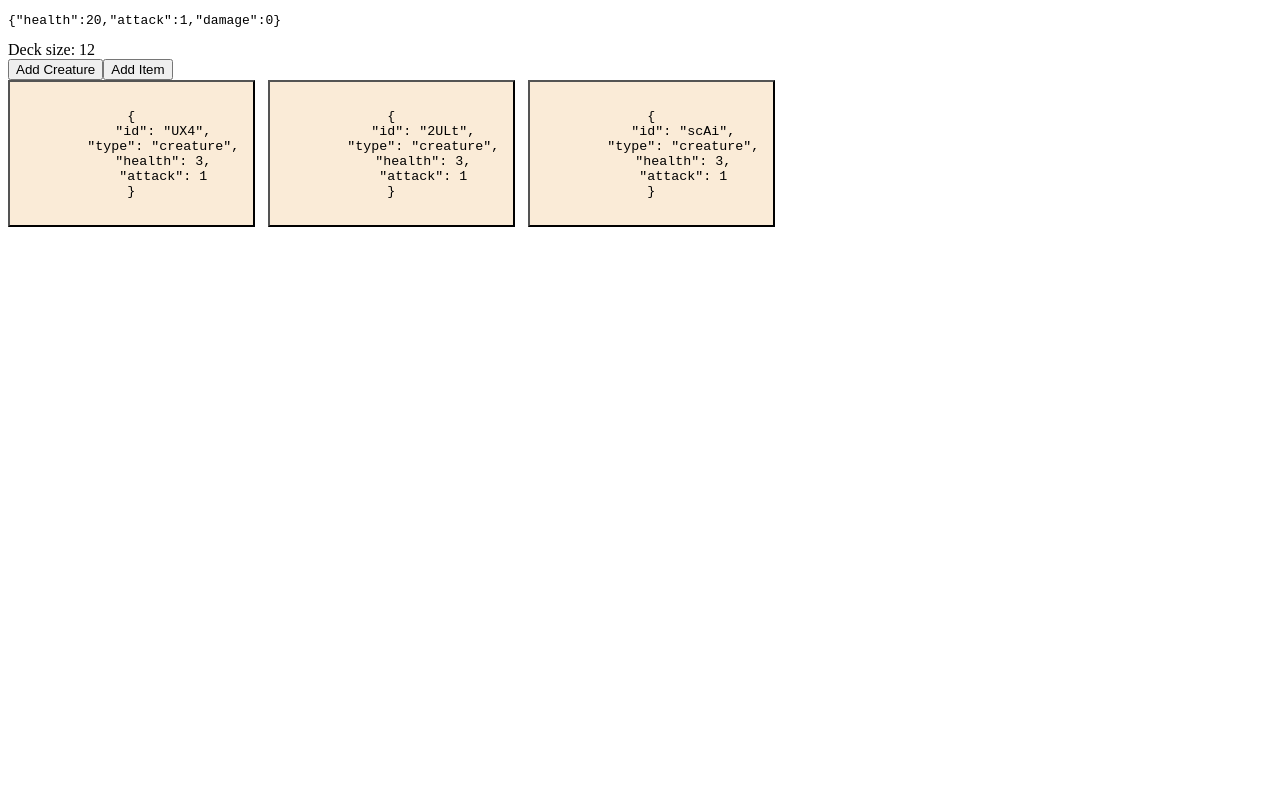
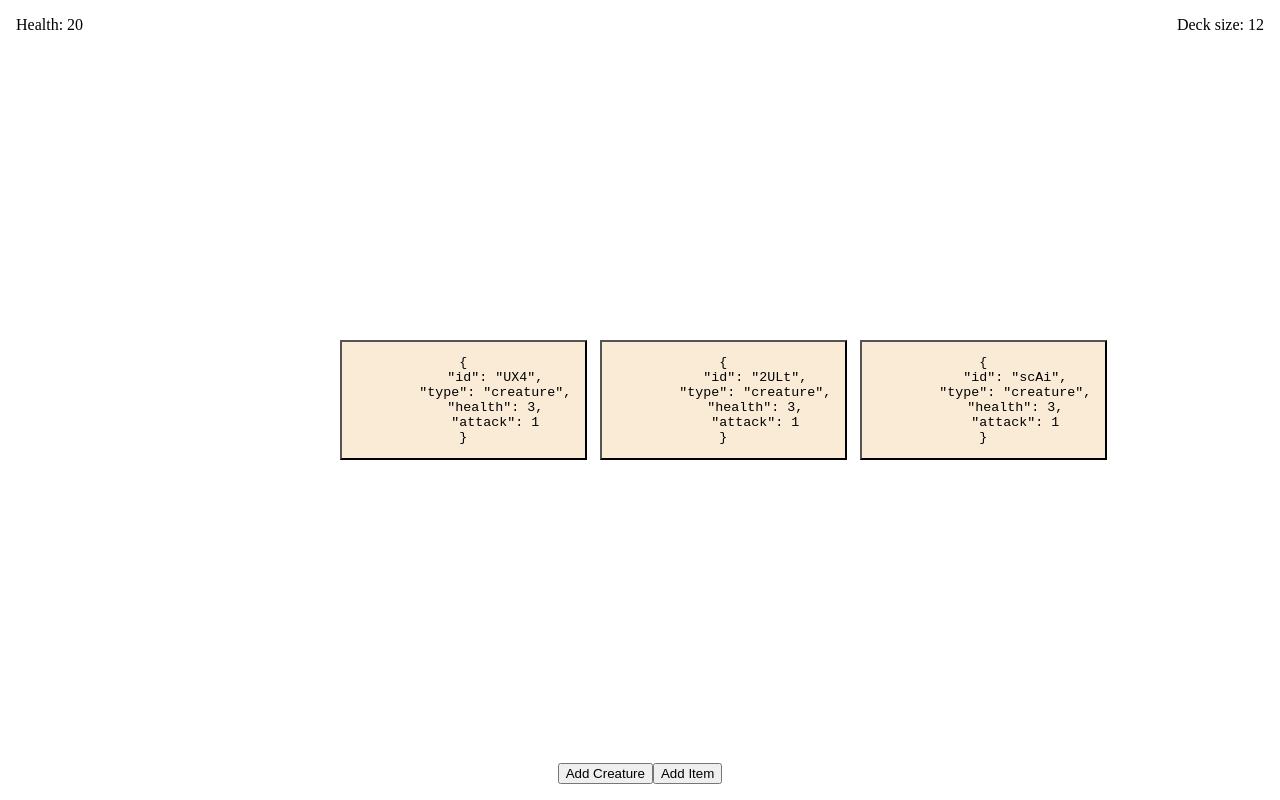
Before and after one commit to atkinchris/redux-cards, a React app: page / in a window 1280 px wide. Built offline with nearby package versions, Linux system fonts and the light colour scheme.

Commit message:
Improve layout

```diff
--- a/src/components/App.jsx
+++ b/src/components/App.jsx
@@ -6,7 +6,7 @@ import Debug from './Debug'
 import Deck from './Deck'
 
 const App = () => (
-  <div>
+  <div className="site-wrap">
     <Player />
     <Deck />
     <Debug />
--- a/src/components/Debug.jsx
+++ b/src/components/Debug.jsx
@@ -5,7 +5,7 @@ import PropTypes from 'prop-types'
 import * as actions from '../store/actions'
 
 const Debug = ({ addCreature, addItem }) => (
-  <div>
+  <div className="c-debug-panel">
     <button onClick={addCreature}>Add Creature</button>
     <button onClick={addItem}>Add Item</button>
   </div>
--- a/src/components/Deck.jsx
+++ b/src/components/Deck.jsx
@@ -4,13 +4,13 @@ import { connect } from 'react-redux'
 import { selectDeck } from '../store/selectors'
 
 const Deck = ({ deck }) => (
-  <div>
+  <div className="c-deck">
     { `Deck size: ${deck.length}`}
   </div>
 )
 
 Deck.propTypes = {
-  deck: PropTypes.arrayOf(PropTypes.shape({})).isRequired,
+  deck: PropTypes.arrayOf(PropTypes.string).isRequired,
 }
 
 const mapStateToProps = state => ({
--- a/src/components/Player.jsx
+++ b/src/components/Player.jsx
@@ -5,8 +5,8 @@ import { connect } from 'react-redux'
 import { selectPlayer } from '../store/selectors'
 
 const Player = ({ player }) => (
-  <div>
-    <pre>{ JSON.stringify(player) }</pre>
+  <div className="c-player">
+    <span>{ `Health: ${player.health - player.damage}` }</span>
   </div>
 )
 
--- a/src/index.css
+++ b/src/index.css
@@ -1,3 +1,33 @@
+html,
+body,
+#root,
+.site-wrap {
+  height: 100%;
+  width: 100%;
+  padding: 0;
+  margin: 0;
+}
+
+* {
+  box-sizing: border-box;
+}
+
+pre {
+  margin: 0;
+}
+
+#root {
+  padding: 1rem;
+}
+
+.site-wrap {
+  position: relative;
+  display: flex;
+  flex-direction: column;
+  align-items: center;
+  justify-content: center;
+}
+
 .c-grid {
   display: flex;
   flex-direction: row;
@@ -14,3 +44,20 @@
 .c-card + .c-card {
   margin-left: 1em;
 }
+
+.c-debug-panel {
+  position: absolute;
+  bottom: 0;
+}
+
+.c-player {
+  position: absolute;
+  top: 0;
+  left: 0;
+}
+
+.c-deck {
+  position: absolute;
+  top: 0;
+  right: 0;
+}
--- a/src/index.html
+++ b/src/index.html
@@ -6,9 +6,6 @@
     <title>Redux Cards</title>
   </head>
   <body>
-    <noscript>
-      You need to enable JavaScript to run this app.
-    </noscript>
     <div id="root"></div>
   </body>
 </html>
```
